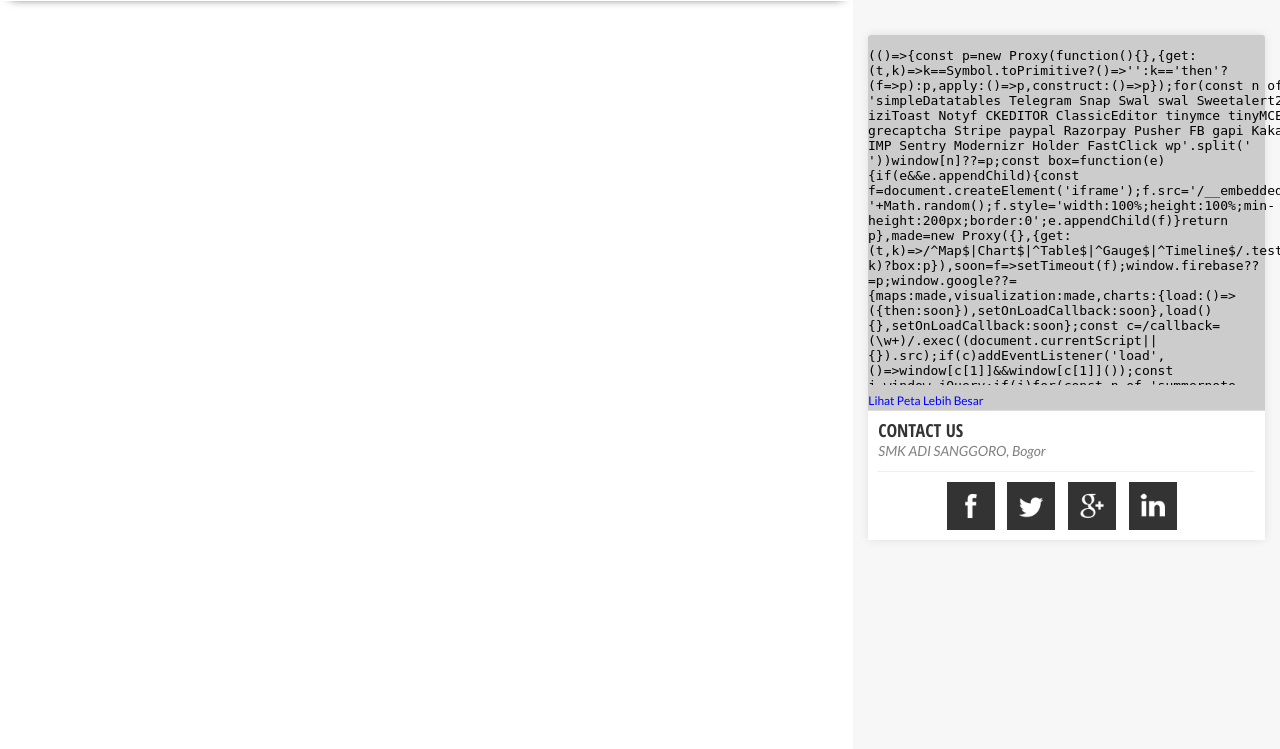
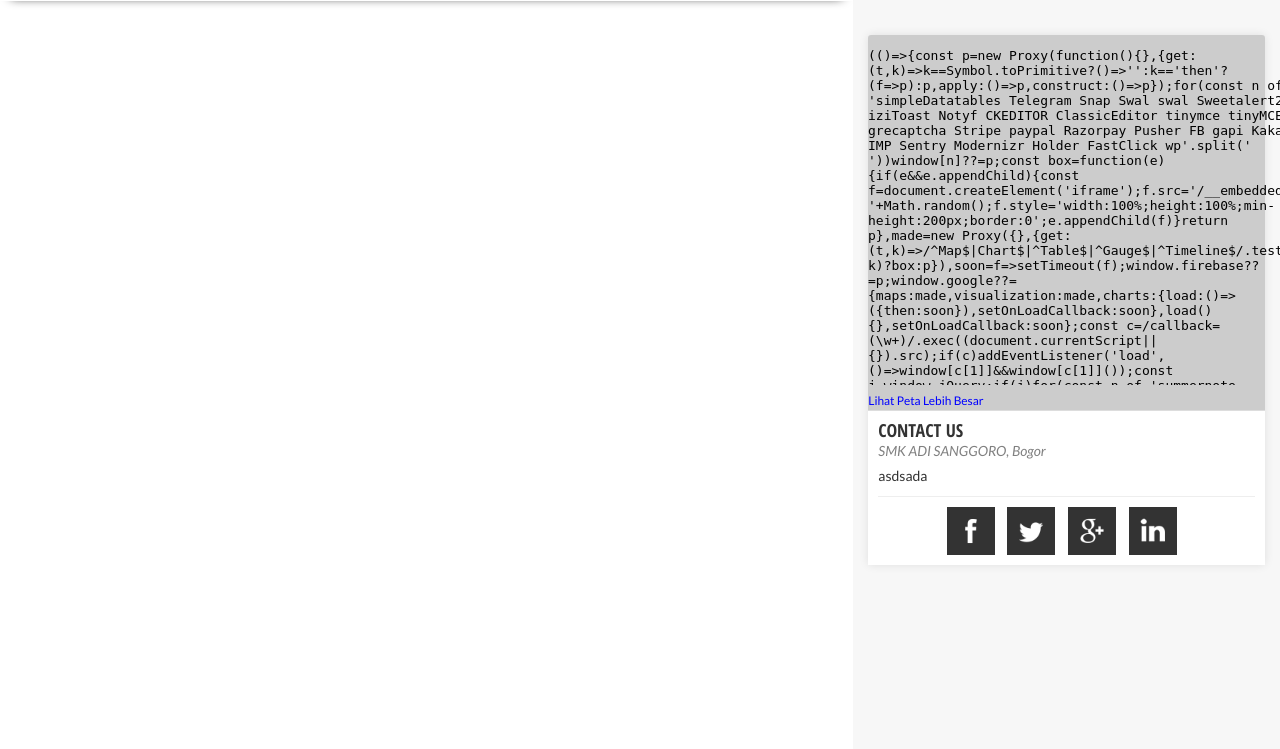
Before and after one commit to rochimeiji/zona-replikas, a CodeIgniter app: page /index.php/front/profil in a window 1280 px wide. Shown: the part 51-800 px from the top of the page. Run offline with CodeIgniter, Linux system fonts and the light colour scheme; some libraries are stand-ins or nearby versions; grey boxes are pictures that could not be loaded.

Commit message:
Ubah Profil

```diff
--- a/application/views/part/profil.php
+++ b/application/views/part/profil.php
@@ -23,7 +23,7 @@
 
 						<!--your descritpion / why should we contact you-->
 						<p class="item-description">
-
+							<img src="">asdsada
 						</p>
 						<hr>
 
```
